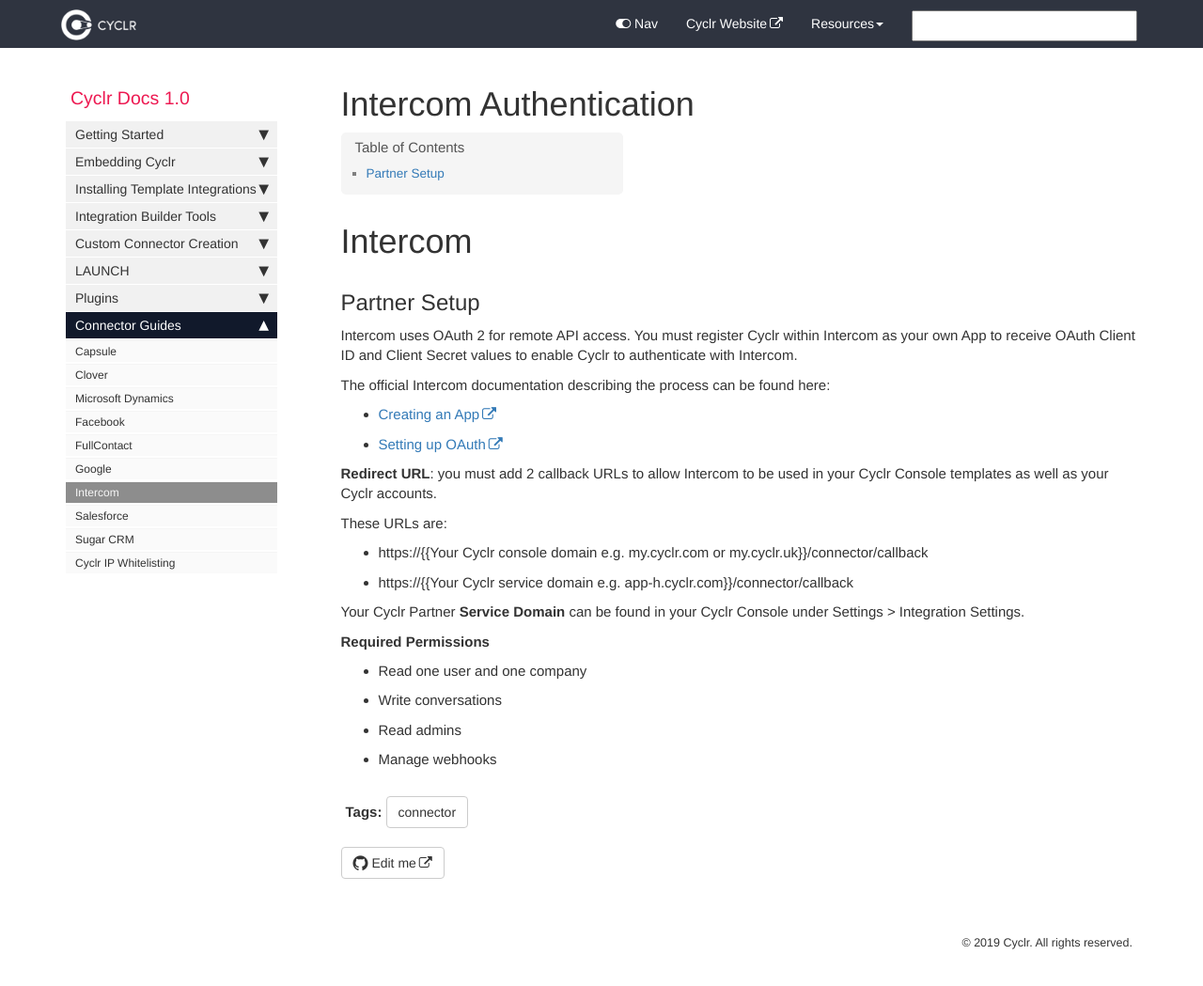
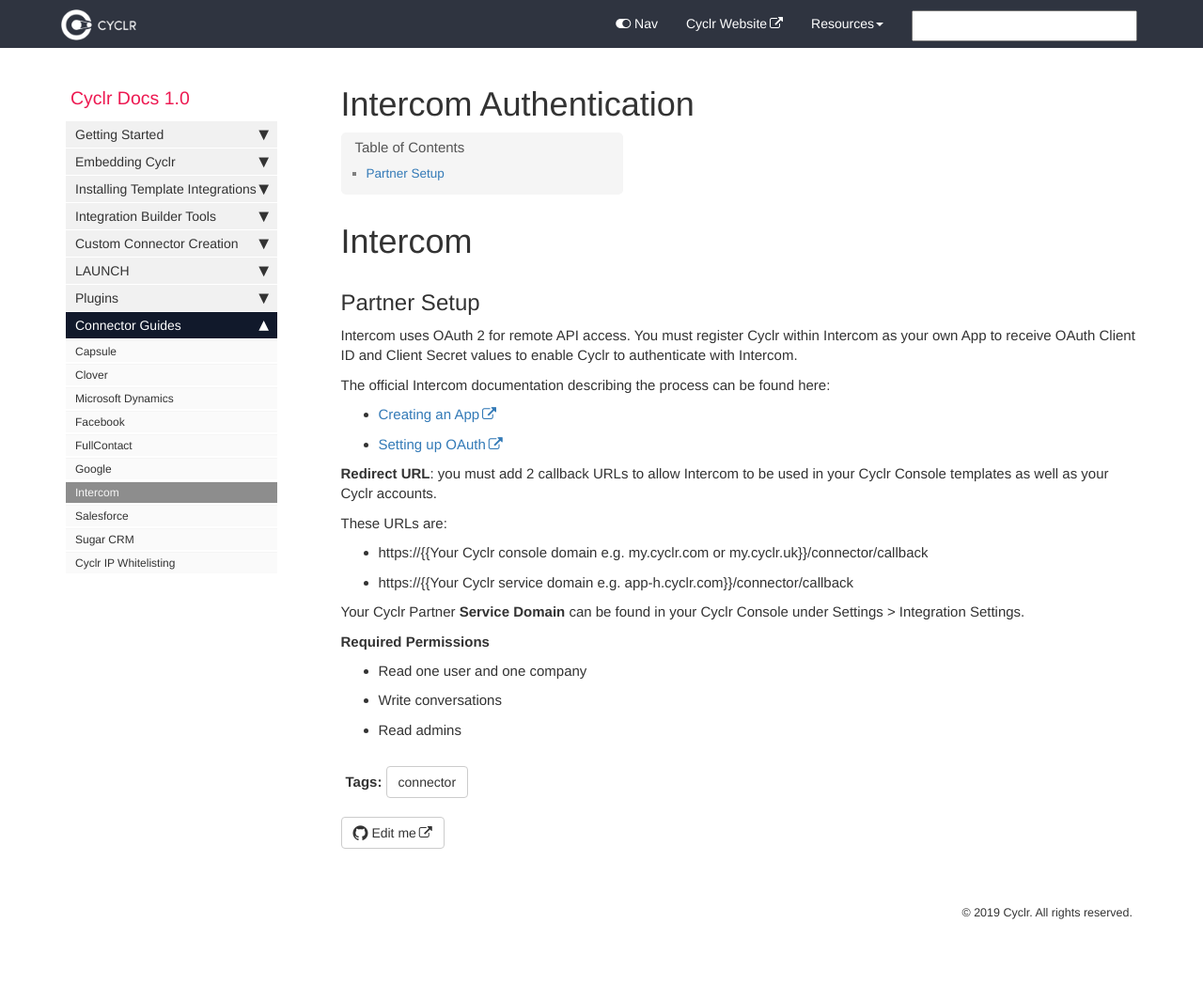
Before and after one commit to sneakysneak/docs, a Jekyll site: the page built from pages/connector-authentication/intercom.md, in a window 1280 px wide and 1072 px high. Shown: the top 1049 px of the window at 94% size. Built offline with Jekyll 4.4.1, drawn with Linux system fonts in a browser that asks for light colours; nearby versions of some CDN libraries; comment, search, counter and statistics services are not loaded.

Commit message:
Removed the "Manage Webhooks" Required Permission
Intercom no longer supports managing webhooks through their API.  Time to move on to the v1.1 Intercom Connector.

```diff
--- a/pages/connector-authentication/intercom.md
+++ b/pages/connector-authentication/intercom.md
@@ -29,4 +29,3 @@ Your Cyclr Partner **Service Domain** can be found in your Cyclr Console under S
 * Read one user and one company
 * Write conversations
 * Read admins
-* Manage webhooks
```
